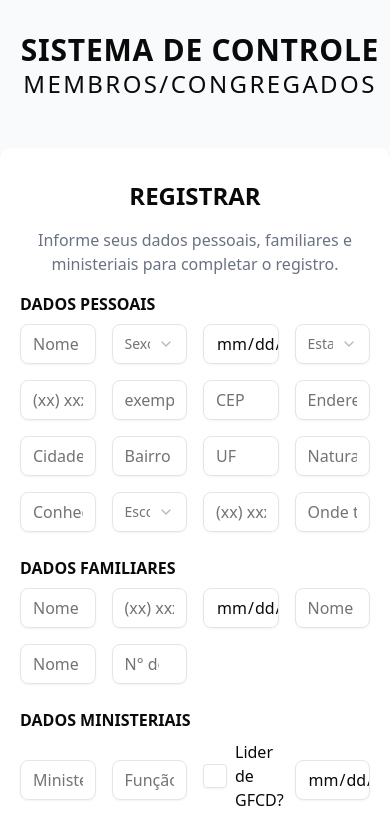
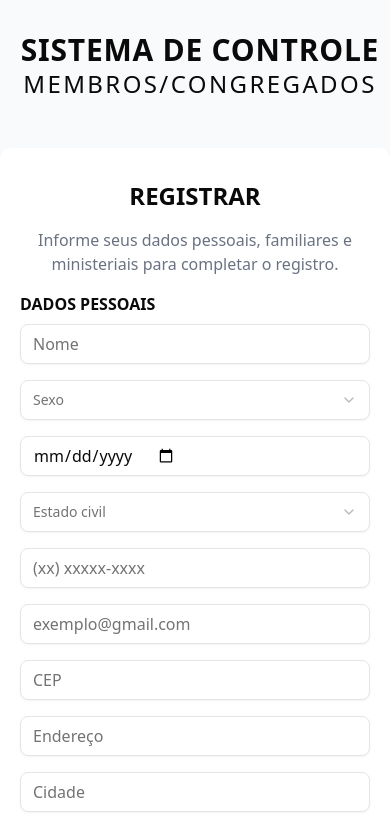
Before and after one commit to vitchin/controle-membros-congregados-project, a Next.js app in the folder iebi-membership-app/: page /register in a window 390 px wide. Shown: the top 827 px of the page. Built offline with nearby package versions, Linux system fonts and the light colour scheme.

Commit message:
[feat] register.tsx | ajusta responsividade da section

```diff
--- a/iebi-membership-app/src/app/components/register.tsx
+++ b/iebi-membership-app/src/app/components/register.tsx
@@ -6,11 +6,11 @@ import {
   Select, SelectContent, SelectItem, SelectTrigger, SelectValue,
 } from "@/components/ui/select";
 
-const inputstyle = "mb-6 w-full h-fit grid grid-cols-4 gap-4 items-center justify-center";
+const inputstyle = "mb-6 w-full grid gap-4 sm:grid-cols-1 md:grid-cols-2 lg:grid-cols-4 items-start";
 
 export function Register() {
   return (
-    <section className="lg:w-400 md:w-300 sm:w-100 container mx-auto my-10 px-5 py-8 bg-white rounded-lg shadow-md">
+    <section className="container max-w-screen-lg mx-auto my-10 px-5 py-8 bg-white rounded-lg shadow-md">
       <h2 className="text-center text-2xl font-bold mb-4">REGISTRAR</h2>
       <p className="mb-4 text-center text-gray-500">Informe seus dados pessoais, familiares e ministeriais para completar o registro.</p>
       <form>
```
